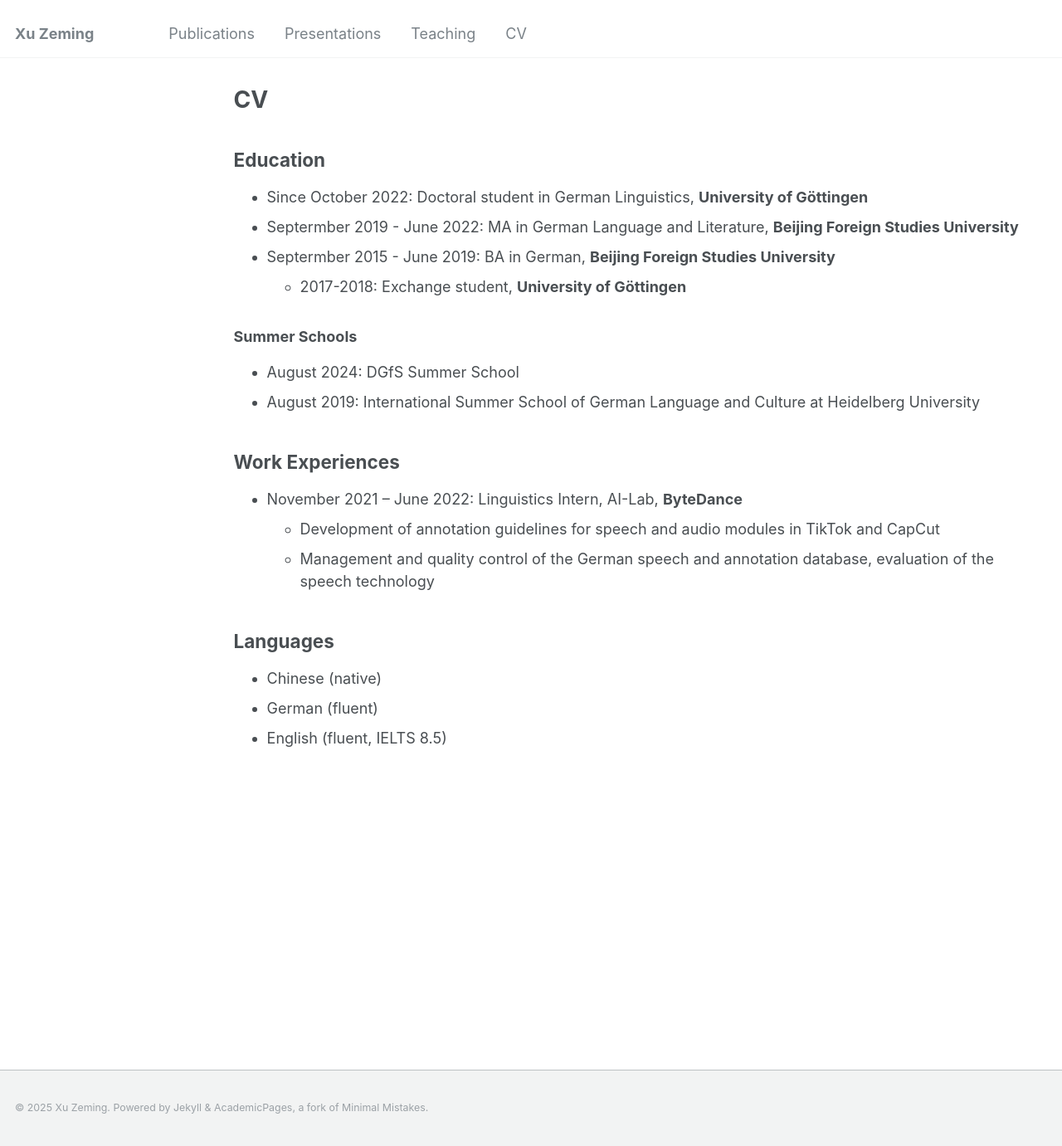
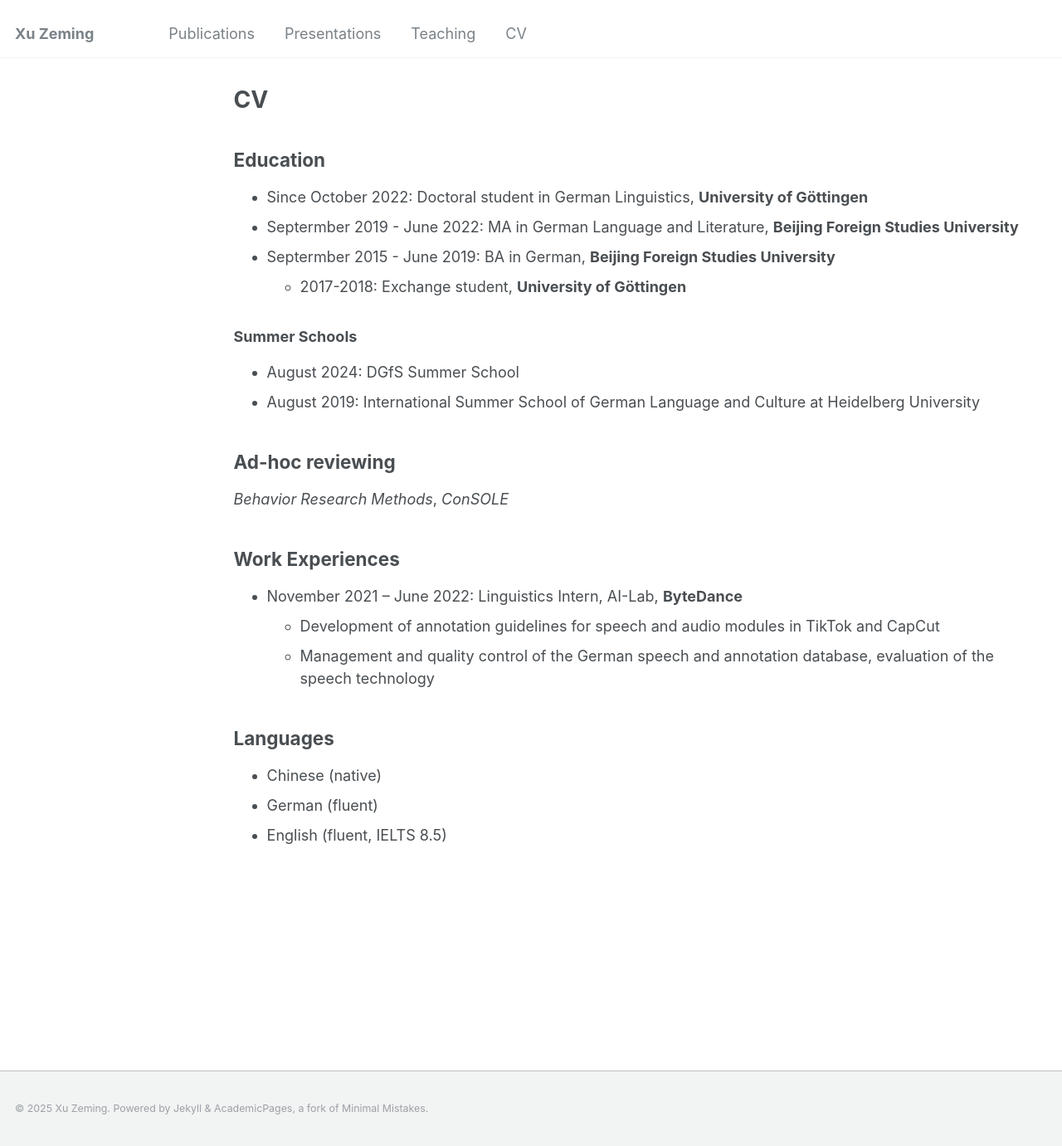
Before and after one commit to xu-zeming/xu-zeming.github.io, a Jekyll site: the page built from _pages/cv.md, in a window 1280 px wide and 1381 px high. Shown: the whole window at 83% size. Built offline with Jekyll 4.4.1, drawn with Linux system fonts in a browser that asks for light colours.

Commit message:
modified:   _pages/cv.md

```diff
--- a/_pages/cv.md
+++ b/_pages/cv.md
@@ -20,6 +20,10 @@ Education
 * August 2024: DGfS Summer School
 *	August 2019: International Summer School of German Language and Culture at Heidelberg University
 
+Ad-hoc reviewing
+-
+*Behavior Research Methods*, *ConSOLE*
+
 Work Experiences
 ---
 * November 2021 – June 2022: Linguistics Intern, AI-Lab, **ByteDance**
```
